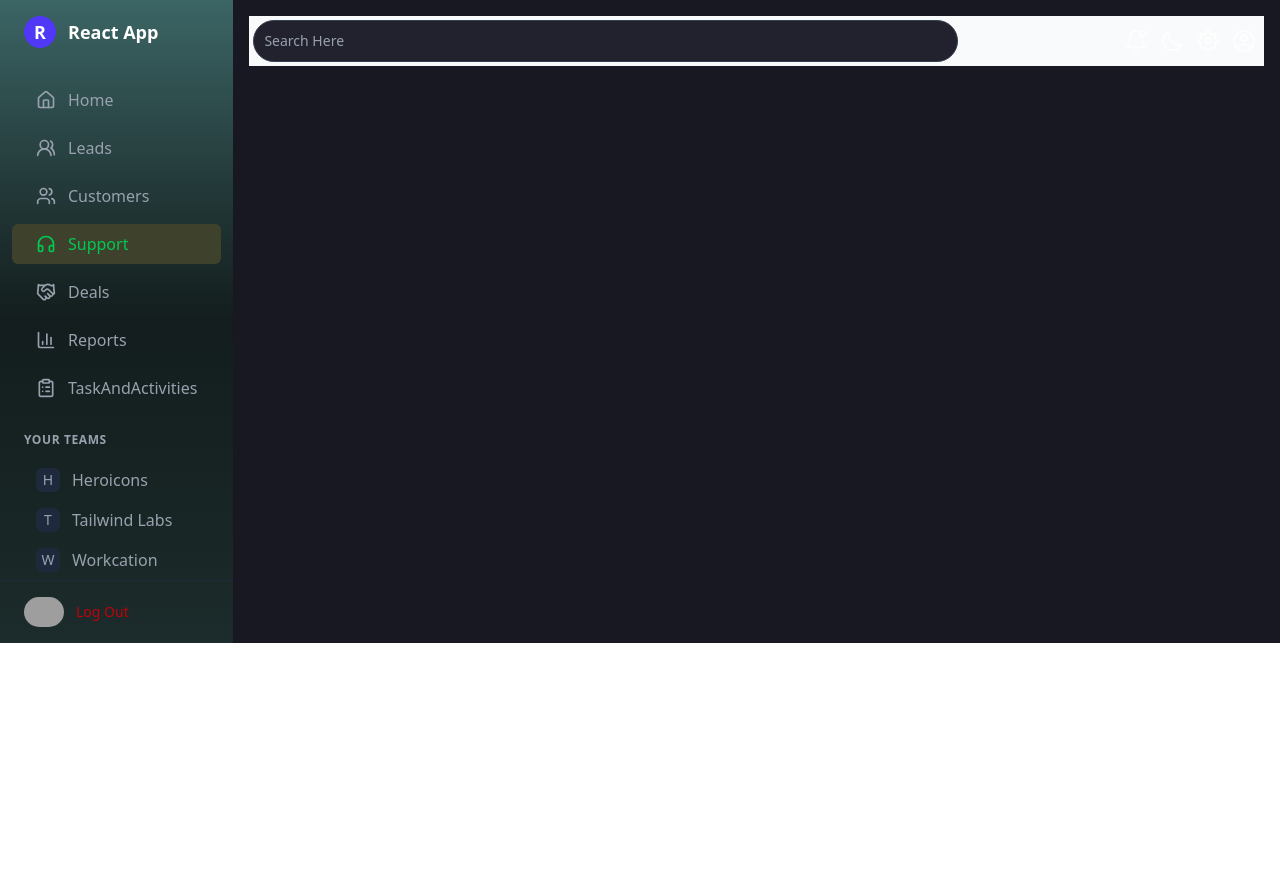
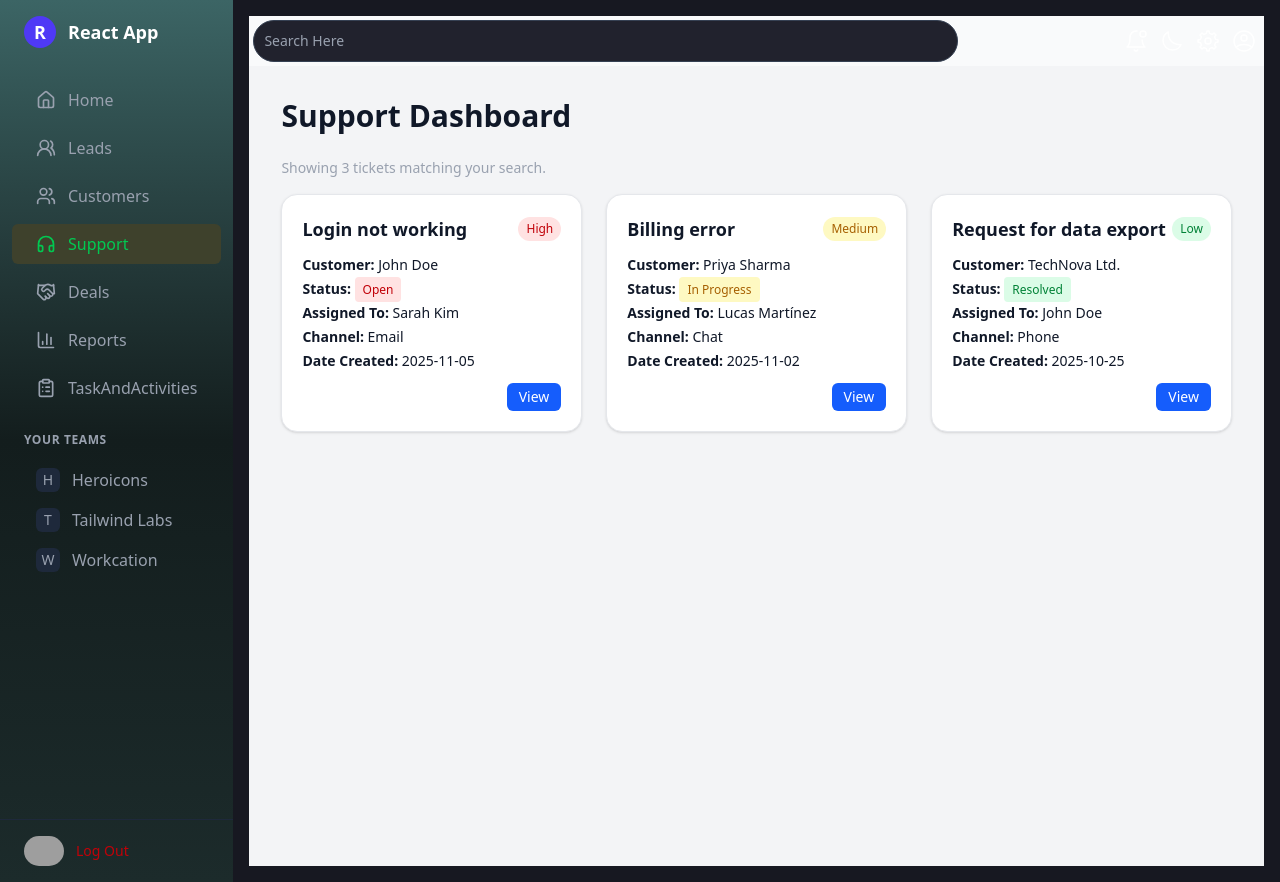
Before and after one commit to rajkumar1325/CRM-Website, a React (Vite) app: page /support in a window 1280 px wide. Before the commit the page ends 800 px from the top, so only its background shows below. Built offline with nearby package versions, Linux system fonts and the light colour scheme; grey boxes are pictures that could not be loaded.

Commit message:
Adding the Support Section with theme-toggle and search prop functionality

```diff
--- a/src/App.jsx
+++ b/src/App.jsx
@@ -8,6 +8,7 @@ import Topbar from './assets/Topbar/Topbar.jsx';
 import Leads from './assets/components/Leads/Leads.jsx';
 import Customer from './assets/components/Customers/Customer.jsx';
 import { useState } from 'react';
+import Support from './assets/components/customerSupport/Support.jsx';
 
 function App() {
 
@@ -28,11 +29,19 @@ function App() {
                      <Route path="/" element={<Dashboard />} />
                      <Route path="/leads" element={<Leads />} />
 
+
+
                      {/* //path linked to line87(navigation-section) --> sidebar */}
                      <Route path="/customers"
                         element={<Customer darkMode={true} searchQuery={search} />}
                      />
 
+
+
+                     {/* Support Section */}
+                     <Route path = "/support"
+                        element= {<Support/>}
+                     />
 
                      {/* <Route path="/team" element={<Team />} /> */}
 
--- a/src/assets/MockData/MockData.jsx
+++ b/src/assets/MockData/MockData.jsx
@@ -453,63 +453,48 @@ export const customersData = [
 
 
 
+//supportData
+export const supportData = [
+  {
+    id: "TCK-001",
+    customer: "John Doe",
+    issue: "Login not working",
+    description: "Customer is unable to log into their dashboard using Google sign-in.",
+    priority: "High",
+    status: "Open",
+    assignedTo: "Sarah Kim",
+    dateCreated: "2025-11-05",
+    lastUpdated: "2025-11-10",
+    channel: "Email",
+  },
+  {
+    id: "TCK-002",
+    customer: "Priya Sharma",
+    issue: "Billing error",
+    description: "Invoice shows incorrect amount for September.",
+    priority: "Medium",
+    status: "In Progress",
+    assignedTo: "Lucas Martínez",
+    dateCreated: "2025-11-02",
+    lastUpdated: "2025-11-08",
+    channel: "Chat",
+  },
+  {
+    id: "TCK-003",
+    customer: "TechNova Ltd.",
+    issue: "Request for data export",
+    description: "Customer requested CSV export of all user data for audit purposes.",
+    priority: "Low",
+    status: "Resolved",
+    assignedTo: "John Doe",
+    dateCreated: "2025-10-25",
+    lastUpdated: "2025-11-01",
+    channel: "Phone",
+  },
+];
 
 
 
-// Data for the 'Dashboard' charts
-export const mockDataDashboard = {
-    // Data for the 'Leads by Status' pie chart
-    leadsByStatus: [
-        {
-            id: "qualified",
-            label: "qualified",
-            value: 5,
-        },
-        {
-            id: "new",
-            label: "new",
-            value: 5,
-        },
-        {
-            id: "contacted",
-            label: "contacted",
-            value: 4,
-        },
-        {
-            id: "converted",
-            label: "converted",
-            value: 8,
-        },
-        {
-            id: "lost",
-            label: "lost",
-            value: 3,
-        },
-    ],
-    // Data for the 'Leads by Source' bar chart
-    leadsBySource: [
-        {
-            source: "Website",
-            leads: 9,
-        },
-        {
-            source: "Referral",
-            leads: 5,
-        },
-        {
-            source: "Social Media",
-            leads: 5,
-        },
-        {
-            source: "Cold Call",
-            leads: 4,
-        },
-        {
-            source: "Email Campaign",
-            leads: 3,
-        },
-    ],
-};
 
 
 
--- /dev/null
+++ b/src/assets/components/customerSupport/Support.jsx
@@ -0,0 +1,221 @@
+import React, { useState } from "react";
+import { supportData } from "../../MockData/MockData.jsx"; // Mock data for support tickets
+
+// Component accepts `darkMode` (theme) and `searchQuery` (search text) as props
+const Support = ({ darkMode, searchQuery }) => {
+  // Track which support ticket is currently selected for the modal
+  const [selectedTicket, setSelectedTicket] = useState(null);
+
+  // Open modal for a specific ticket
+  const handleView = (ticket) => {
+    setSelectedTicket(ticket);
+  };
+
+  // Close the modal
+  const closeDialog = () => {
+    setSelectedTicket(null);
+  };
+
+  // ==============================
+  // 🔍 FILTER LOGIC
+  // ==============================
+  // Filter tickets based on search query
+  const filteredTickets = supportData.filter((ticket) => {
+    const query = searchQuery?.toLowerCase() || "";
+    return (
+      ticket.customer.toLowerCase().includes(query) ||
+      ticket.issue.toLowerCase().includes(query) ||
+      ticket.description.toLowerCase().includes(query) ||
+      ticket.status.toLowerCase().includes(query) ||
+      ticket.priority.toLowerCase().includes(query)
+    );
+  });
+
+  return (
+    // Main wrapper — theme handled using darkMode prop
+    <div
+      className={`min-h-screen transition-colors duration-300 ${
+        darkMode ? "bg-[#171821] text-white" : "bg-gray-100 text-gray-900"
+      } p-8`}
+    >
+      <div className="max-w-6xl mx-auto">
+        {/* Section Title */}
+        <h1 className="text-3xl font-bold mb-6">Support Dashboard</h1>
+
+        {/* Info line showing result count */}
+        <p className="mb-4 text-sm text-gray-400">
+          Showing {filteredTickets.length} ticket
+          {filteredTickets.length !== 1 ? "s" : ""} matching your search.
+        </p>
+
+        {/* ==============================
+            SUPPORT GRID (FILTERED LIST)
+           ============================== */}
+        <div className="grid md:grid-cols-2 lg:grid-cols-3 gap-6">
+          {filteredTickets.map((ticket) => (
+            <div
+              key={ticket.id}
+              className={`p-5 rounded-2xl shadow hover:shadow-lg transition duration-200 border ${
+                darkMode
+                  ? "bg-gray-800 border-gray-700"
+                  : "bg-white border-gray-200"
+              }`}
+            >
+              {/* Header — issue title and priority badge */}
+              <div className="flex items-center justify-between mb-3">
+                <h2 className="text-lg font-semibold">{ticket.issue}</h2>
+                <span
+                  className={`text-xs font-medium px-2 py-1 rounded-full ${
+                    ticket.priority === "High"
+                      ? "bg-red-100 text-red-700"
+                      : ticket.priority === "Medium"
+                      ? "bg-yellow-100 text-yellow-700"
+                      : "bg-green-100 text-green-700"
+                  }`}
+                >
+                  {ticket.priority}
+                </span>
+              </div>
+
+              {/* Ticket details (short view) */}
+              <p className="text-sm mb-1">
+                <strong>Customer:</strong> {ticket.customer}
+              </p>
+              <p className="text-sm mb-1">
+                <strong>Status:</strong>{" "}
+                <span
+                  className={`px-2 py-1 rounded text-xs ${
+                    ticket.status === "Resolved"
+                      ? "bg-green-100 text-green-700"
+                      : ticket.status === "In Progress"
+                      ? "bg-yellow-100 text-yellow-700"
+                      : "bg-red-100 text-red-700"
+                  }`}
+                >
+                  {ticket.status}
+                </span>
+              </p>
+              <p className="text-sm mb-1">
+                <strong>Assigned To:</strong> {ticket.assignedTo}
+              </p>
+              <p className="text-sm mb-1">
+                <strong>Channel:</strong> {ticket.channel}
+              </p>
+              <p className="text-sm mb-1">
+                <strong>Date Created:</strong> {ticket.dateCreated}
+              </p>
+
+              {/* View button */}
+              <div className="mt-3 flex justify-end">
+                <button
+                  onClick={() => handleView(ticket)}
+                  className="text-sm bg-blue-600 hover:bg-blue-700 text-white px-3 py-1 rounded-md transition"
+                >
+                  View
+                </button>
+              </div>
+            </div>
+          ))}
+
+          {/* If no results found */}
+          {filteredTickets.length === 0 && (
+            <p className="col-span-full text-center text-gray-500 py-10">
+              No support tickets found for “{searchQuery}”.
+            </p>
+          )}
+        </div>
+      </div>
+
+      {/* ==============================
+          MODAL / DIALOG BOX
+         ============================== */}
+      {selectedTicket && (
+        <div className="fixed inset-0 flex items-center justify-center bg-black bg-opacity-50 z-50">
+          <div
+            className={`${
+              darkMode ? "bg-gray-900 text-white" : "bg-white text-gray-900"
+            } rounded-xl p-6 w-[90%] max-w-md shadow-lg relative`}
+          >
+            {/* Close button (X) */}
+            <button
+              onClick={closeDialog}
+              className="absolute top-3 right-3 text-gray-400 hover:text-red-500 text-xl"
+            >
+              ✕
+            </button>
+
+            {/* Ticket header */}
+            <h2 className="text-2xl font-semibold mb-1">
+              {selectedTicket.issue}
+            </h2>
+            <p className="text-sm text-gray-400 mb-4">
+              Ticket ID: {selectedTicket.id}
+            </p>
+
+            {/* Ticket details */}
+            <div className="space-y-2 text-sm">
+              <p>
+                <strong>Customer:</strong> {selectedTicket.customer}
+              </p>
+              <p>
+                <strong>Description:</strong> {selectedTicket.description}
+              </p>
+              <p>
+                <strong>Priority:</strong>{" "}
+                <span
+                  className={`px-2 py-1 rounded text-xs ${
+                    selectedTicket.priority === "High"
+                      ? "bg-red-100 text-red-700"
+                      : selectedTicket.priority === "Medium"
+                      ? "bg-yellow-100 text-yellow-700"
+                      : "bg-green-100 text-green-700"
+                  }`}
+                >
+                  {selectedTicket.priority}
+                </span>
+              </p>
+              <p>
+                <strong>Status:</strong>{" "}
+                <span
+                  className={`px-2 py-1 rounded text-xs ${
+                    selectedTicket.status === "Resolved"
+                      ? "bg-green-100 text-green-700"
+                      : selectedTicket.status === "In Progress"
+                      ? "bg-yellow-100 text-yellow-700"
+                      : "bg-red-100 text-red-700"
+                  }`}
+                >
+                  {selectedTicket.status}
+                </span>
+              </p>
+              <p>
+                <strong>Assigned To:</strong> {selectedTicket.assignedTo}
+              </p>
+              <p>
+                <strong>Channel:</strong> {selectedTicket.channel}
+              </p>
+              <p>
+                <strong>Date Created:</strong> {selectedTicket.dateCreated}
+              </p>
+              <p>
+                <strong>Last Updated:</strong> {selectedTicket.lastUpdated}
+              </p>
+            </div>
+
+            {/* Close button */}
+            <div className="mt-5 text-center">
+              <button
+                onClick={closeDialog}
+                className="px-4 py-2 bg-blue-600 hover:bg-blue-700 text-white rounded-lg"
+              >
+                Close
+              </button>
+            </div>
+          </div>
+        </div>
+      )}
+    </div>
+  );
+};
+
+export default Support;
```
